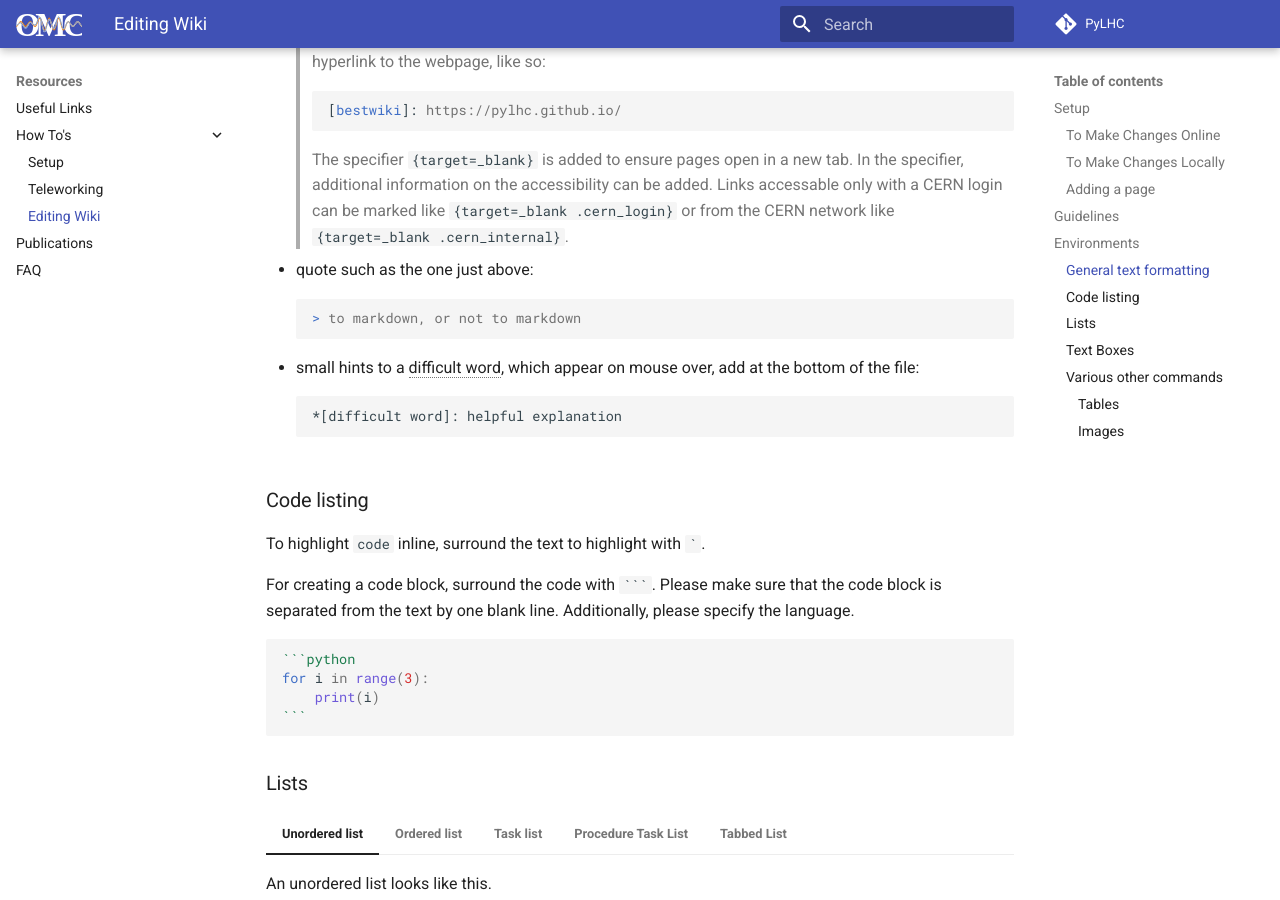
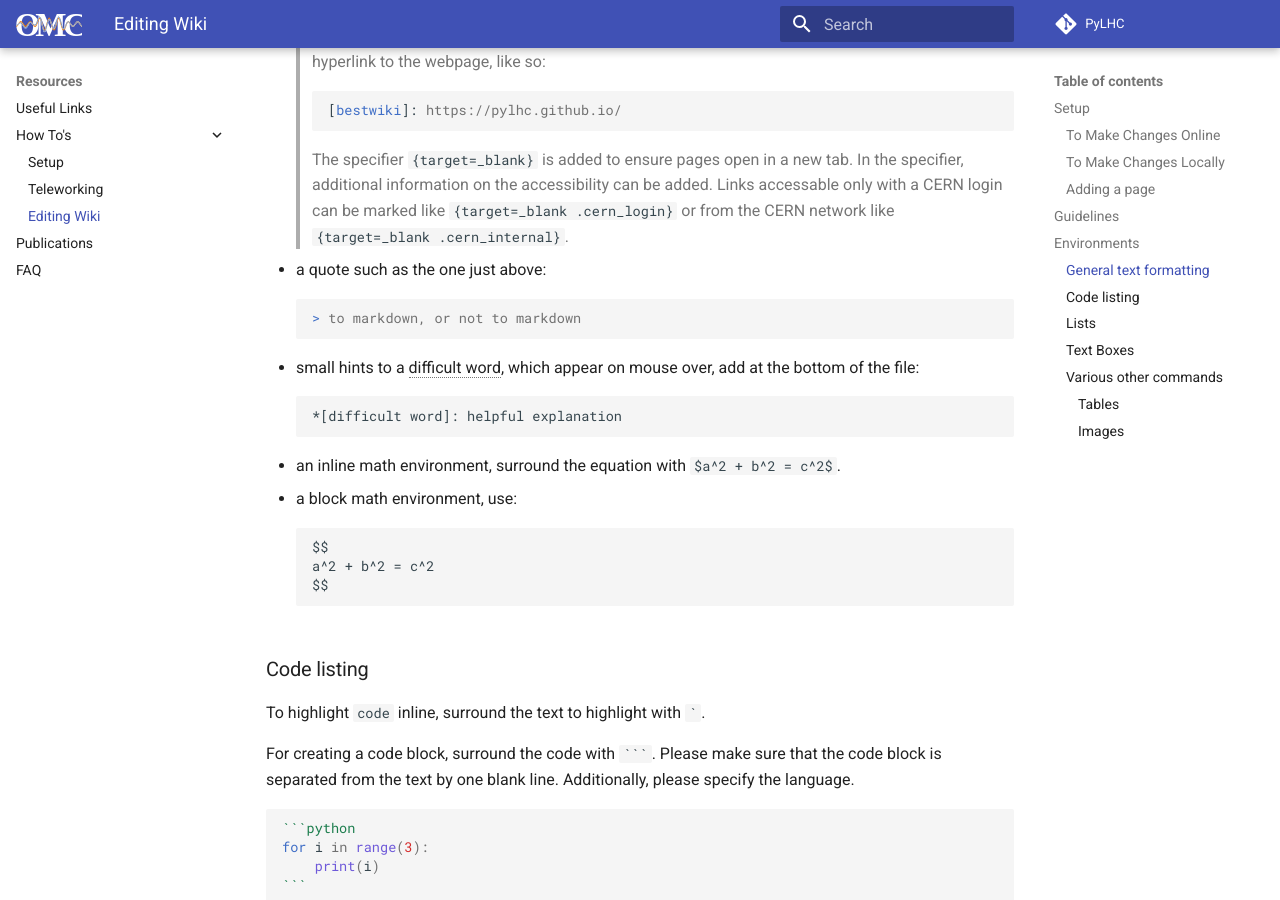
Before and after one commit to pylhc/pylhc.github.io, an MkDocs documentation site: the page built from docs/resources/howto/wiki.md, in a window 1280 px wide and 900 px high, scrolled down 2260 px. Built offline with MkDocs 1.6.1 and Material for MkDocs 9.7.7, drawn with Linux system fonts in a browser that asks for light colours.

Commit message:
fix typo, add math environment to how to wiki

````diff
--- a/docs/resources/howto/wiki.md
+++ b/docs/resources/howto/wiki.md
@@ -99,7 +99,7 @@ To create:
     In the specifier, additional information on the accessibility can be added.
     Links accessable only with a CERN login can be marked like `{target=_blank .cern_login}` or from the CERN network like `{target=_blank .cern_internal}`.
 
-- quote such as the one just above:
+- a quote such as the one just above:
 
     ```markdown
     > to markdown, or not to markdown
@@ -109,6 +109,16 @@ To create:
 
     ```markdown
     *[difficult word]: helpful explanation
+    ```
+
+- an inline math environment, surround the equation with `$a^2 + b^2 = c^2$`.
+
+- a block math environment, use:
+
+    ```markdown
+    $$
+    a^2 + b^2 = c^2
+    $$
     ```
 
 ### Code listing
````
